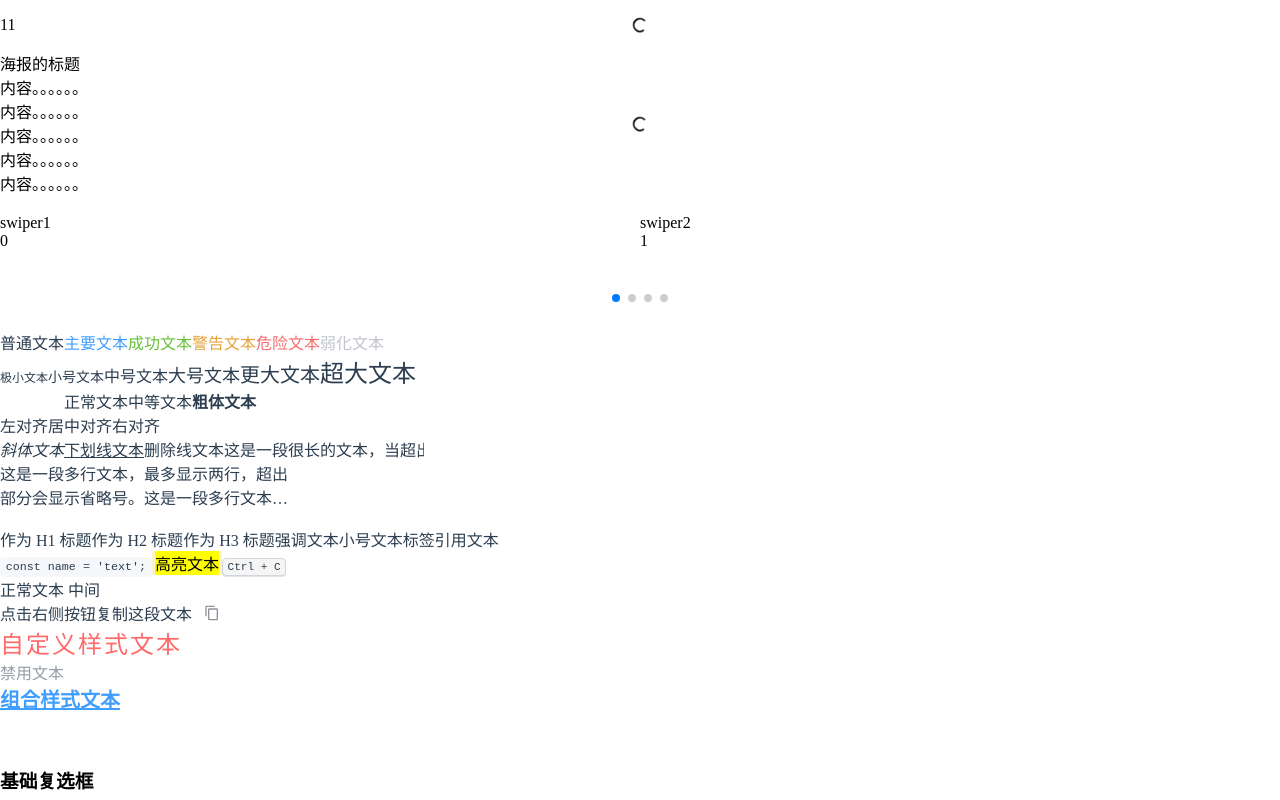
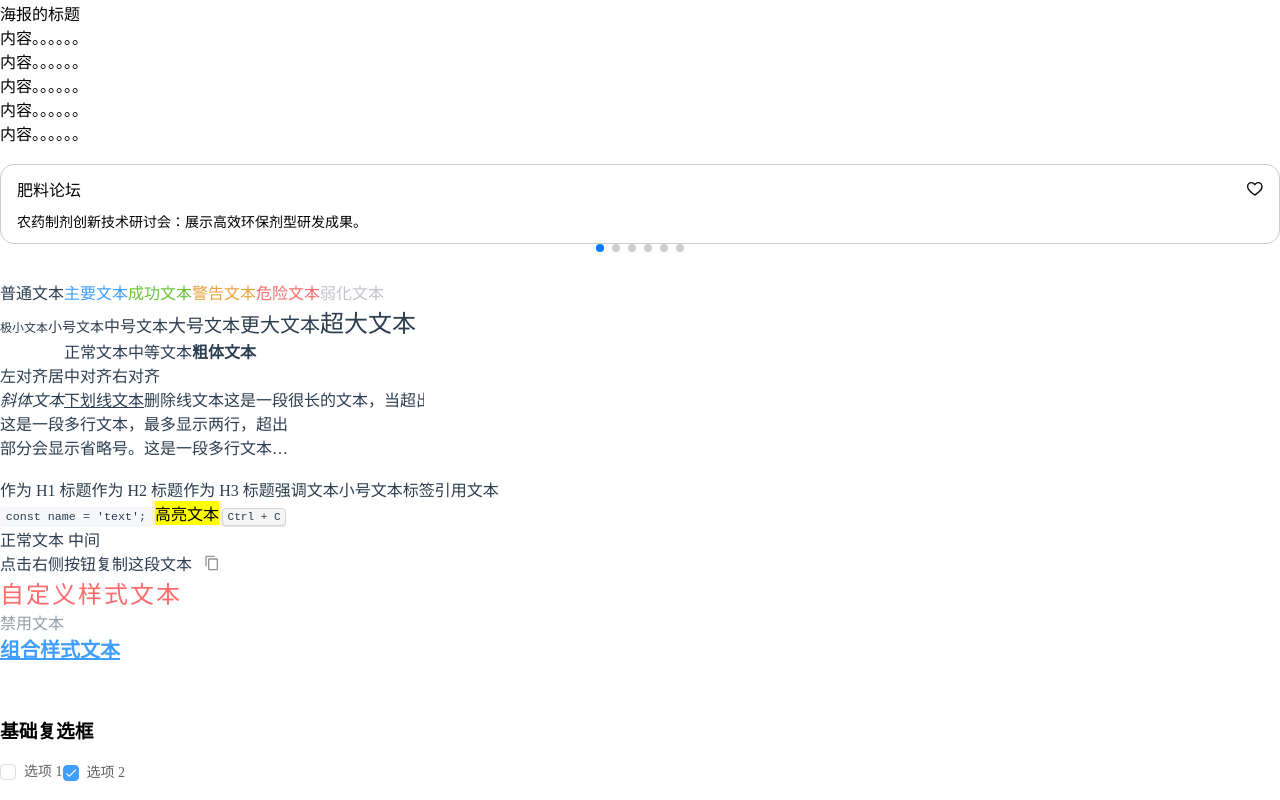
Before and after one commit to nekoLabV/templates-h5-app, a Vue app: page / in a window 1280 px wide. Shown: the top 800 px of the page. Built offline with nearby package versions, Linux system fonts and the light colour scheme.

Commit message:
feat: components up.

```diff
--- a/package.json
+++ b/package.json
@@ -10,6 +10,7 @@
   },
   "dependencies": {
     "html2canvas": "^1.4.1",
+    "lodash-es": "^4.17.23",
     "pinia": "^3.0.4",
     "swiper": "^12.1.2",
     "vue": "^3.5.25"
--- a/src/App.vue
+++ b/src/App.vue
@@ -2,6 +2,7 @@
 import { onMounted, ref, computed } from 'vue'
 import { getUserInfo } from '@/services'
 import Poster from './components/Poster.vue'
+import Card from '@/components/Card.vue'
 
 const isLoading = ref(false)
 const input = ref()
@@ -78,16 +79,28 @@ const focusInput = () => {
 
 const swiperItems = ref([
   {
-    title: 'swiper1'
+    title: "肥料论坛",
+    content: '农药制剂创新技术研讨会：展示高效环保剂型研发成果。'
   },
   {
-    title: 'swiper2'
+    title: "全球农药工业发展",
+    content: '植保无人机与精准农业论坛：探讨智能化装备在植保中的应用。'
   },
   {
-    title: 'swiper3'
+    title: "上海新国际博览中心，C5馆",
+    content: '全球农化新品发布会：企业首发创新产品与技术解决方案。'
   },
   {
-    title: 'swiper4'
+    title: "肥料论坛",
+    content: '农药制剂创新技术研讨会：展示高效环保剂型研发成果。'
+  },
+  {
+    title: "全球农药工业发展",
+    content: '植保无人机与精准农业论坛：探讨智能化装备在植保中的应用。'
+  },
+  {
+    title: "上海新国际博览中心，C5馆",
+    content: '全球农化新品发布会：企业首发创新产品与技术解决方案。'
   }
 ])
 
@@ -113,16 +126,17 @@ const clickBtn = async () => {
 </script>
 
 <template>
-  <p v-loading="true">11</p>
-  <Poster v-loading="true"></Poster>
+  <Poster></Poster>
   <p>
     <Swiper
       :items="swiperItems"
-      :slidesPerView="2"
+      :cols="3"
       pagination>
-      <template #slide="{ item, index }">
-        <div>{{ item.title }}</div>
-        <div>{{ index }}</div>
+      <template #slide="{ item }">
+        <Card>
+          <template #title>{{ item.title }}</template>
+          <div>{{ item.content }}</div>
+        </Card>
       </template>
     </Swiper>
   </p>
--- /dev/null
+++ b/src/components/Card.vue
@@ -0,0 +1,70 @@
+<script lang="ts" setup>
+import IconLove from '@/assets/icon/love.svg'
+import { ref } from 'vue'
+import { debounce } from 'lodash-es'
+
+const isLove = ref<boolean>()
+const clickLove = () => {
+  isLove.value = !isLove.value
+}
+</script>
+
+<template>
+  <div
+    class="card"
+    :class="[
+      {
+        'is-love': isLove
+      }
+    ]">
+    <div class="card__header">
+      <div class="card__title">
+        <slot name="title"></slot>
+      </div>
+      <IconLove
+        class="card__love"
+        width="16"
+        height="16"
+        @click="clickLove"
+      />
+    </div>
+    <div class="card__primary">
+      <slot></slot>
+    </div>
+  </div>
+</template>
+
+<style lang="scss" scoped>
+.card {
+  $love: #{&}__love;
+  display: grid;
+  gap: 10px;
+  width: 100%;
+  height: 100%;
+  border: 1px solid #ccc;
+  border-radius: 14px;
+  padding: 12px 16px;
+  &.is-love {
+    #{$love} {
+      color: #FF2E00;
+    }
+  }
+  &__header {
+    display: flex;
+    justify-content: space-between;
+    align-items: center;
+    gap: 10px;
+  }
+  &__title {
+    color: var(--text-primary);
+  }
+  &__love {
+    margin-left: auto;
+    cursor: pointer;
+  }
+  &__primary {
+    color: var(--text-light);
+    font-size: 14px;
+  }
+}
+</style>
```
Also changed, not shown: src/assets/icon/love.svg (added), 1 other file (tests, documents, lock files or other folders).
